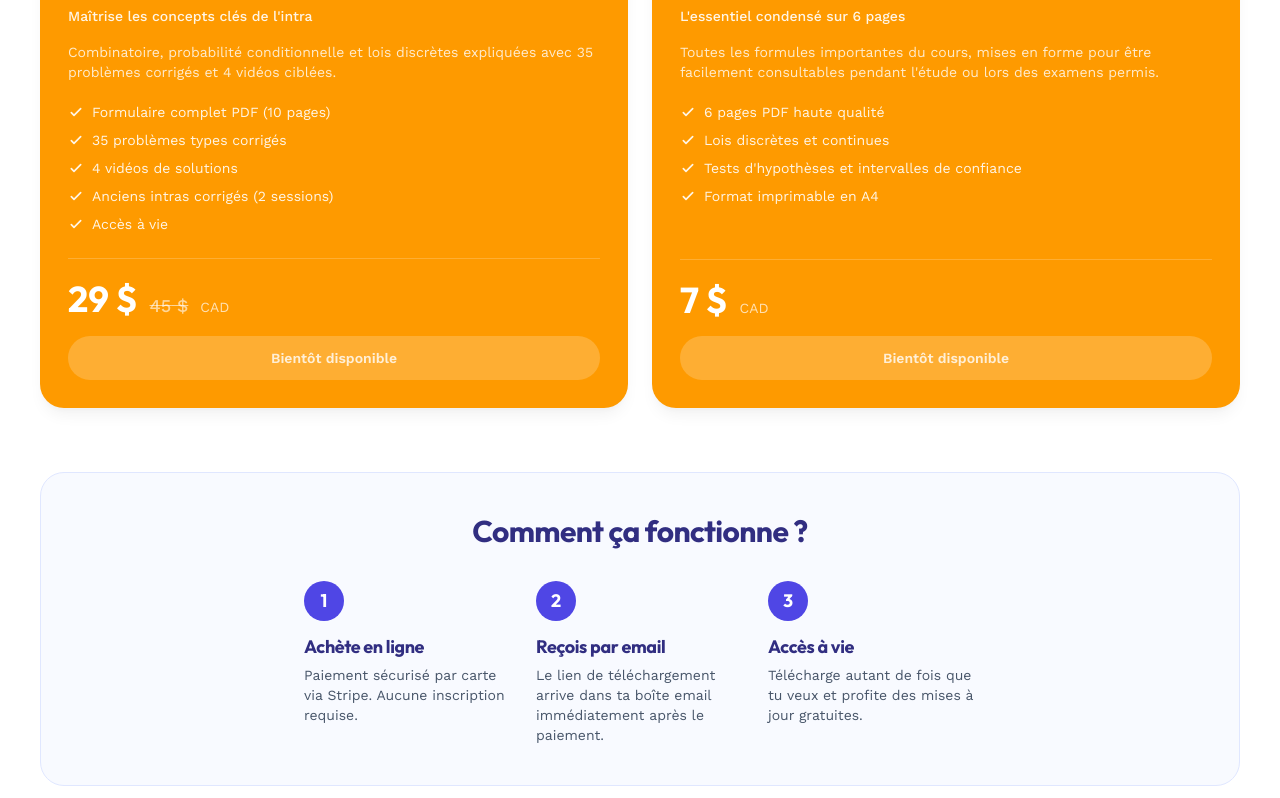
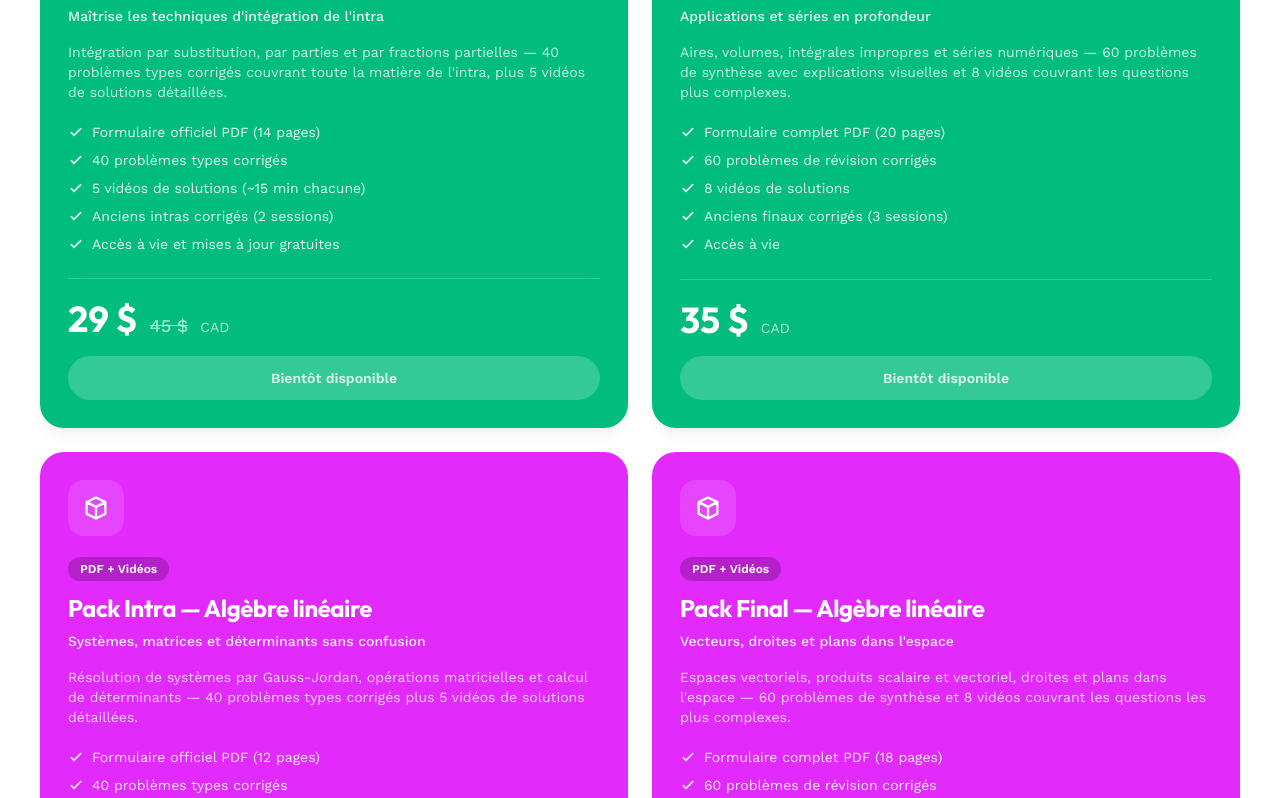
Before and after one commit to MathPratique/MathPratique.github.io, a React (Vite) app: page /boutique in a window 1280 px wide. Shown: the part 1182-1980 px from the top of the page. Built offline with nearby package versions, Linux system fonts and the light colour scheme.

Commit message:
Ajouter packs Intra et Final pour Calcul intégral et Algèbre linéaire

```diff
--- a/src/data/products.ts
+++ b/src/data/products.ts
@@ -58,6 +58,80 @@ export const products: Product[] = [
     stripeUrl: "",
   },
   {
+    id: "pack-intra-integral",
+    name: "Pack Intra — Calcul intégral",
+    tagline: "Maîtrise les techniques d'intégration de l'intra",
+    description:
+      "Intégration par substitution, par parties et par fractions partielles — 40 problèmes types corrigés couvrant toute la matière de l'intra, plus 5 vidéos de solutions détaillées.",
+    price: 29,
+    originalPrice: 45,
+    topicId: "integral-calculus",
+    features: [
+      "Formulaire officiel PDF (14 pages)",
+      "40 problèmes types corrigés",
+      "5 vidéos de solutions (~15 min chacune)",
+      "Anciens intras corrigés (2 sessions)",
+      "Accès à vie et mises à jour gratuites",
+    ],
+    fileType: "bundle",
+    stripeUrl: "",
+  },
+  {
+    id: "pack-final-integral",
+    name: "Pack Final — Calcul intégral",
+    tagline: "Applications et séries en profondeur",
+    description:
+      "Aires, volumes, intégrales impropres et séries numériques — 60 problèmes de synthèse avec explications visuelles et 8 vidéos couvrant les questions plus complexes.",
+    price: 35,
+    topicId: "integral-calculus",
+    features: [
+      "Formulaire complet PDF (20 pages)",
+      "60 problèmes de révision corrigés",
+      "8 vidéos de solutions",
+      "Anciens finaux corrigés (3 sessions)",
+      "Accès à vie",
+    ],
+    fileType: "bundle",
+    stripeUrl: "",
+  },
+  {
+    id: "pack-intra-algebre",
+    name: "Pack Intra — Algèbre linéaire",
+    tagline: "Systèmes, matrices et déterminants sans confusion",
+    description:
+      "Résolution de systèmes par Gauss-Jordan, opérations matricielles et calcul de déterminants — 40 problèmes types corrigés plus 5 vidéos de solutions détaillées.",
+    price: 29,
+    originalPrice: 45,
+    topicId: "linear-algebra",
+    features: [
+      "Formulaire officiel PDF (12 pages)",
+      "40 problèmes types corrigés",
+      "5 vidéos de solutions (~15 min chacune)",
+      "Anciens intras corrigés (2 sessions)",
+      "Accès à vie et mises à jour gratuites",
+    ],
+    fileType: "bundle",
+    stripeUrl: "",
+  },
+  {
+    id: "pack-final-algebre",
+    name: "Pack Final — Algèbre linéaire",
+    tagline: "Vecteurs, droites et plans dans l'espace",
+    description:
+      "Espaces vectoriels, produits scalaire et vectoriel, droites et plans dans l'espace — 60 problèmes de synthèse et 8 vidéos couvrant les questions les plus complexes.",
+    price: 35,
+    topicId: "linear-algebra",
+    features: [
+      "Formulaire complet PDF (18 pages)",
+      "60 problèmes de révision corrigés",
+      "8 vidéos de solutions",
+      "Anciens finaux corrigés (3 sessions)",
+      "Accès à vie",
+    ],
+    fileType: "bundle",
+    stripeUrl: "",
+  },
+  {
     id: "pack-intra-prob",
     name: "Pack Intra — Probabilités et Statistiques",
     tagline: "Maîtrise les concepts clés de l'intra",
```
